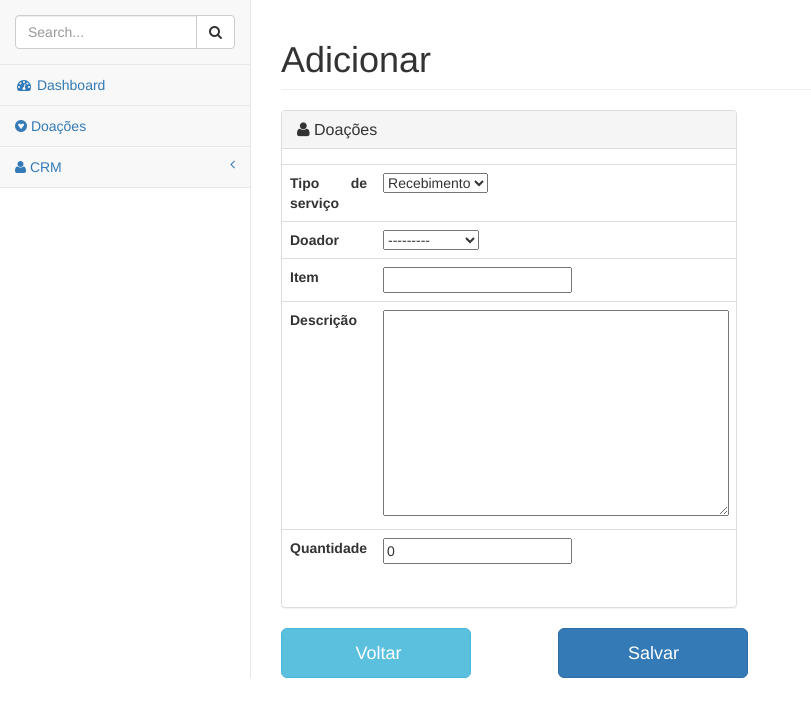
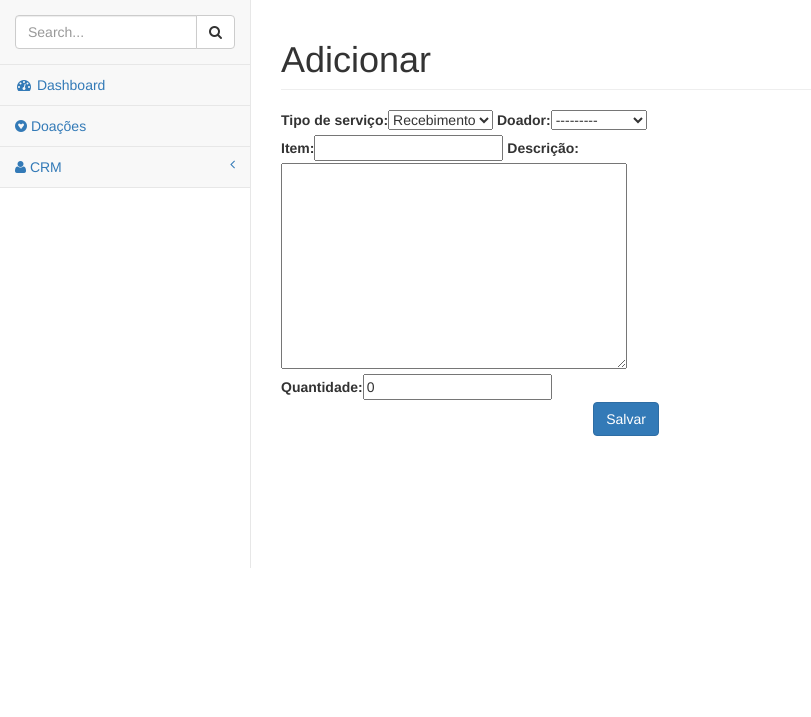
Before and after one commit to Lucasfeelix/ong-joao-de-barro, a Django app: a page that uses donations/templates/donations/donations_form.html in a window 1280 px wide. Shown: the part 51-768 px from the top of the page, without its empty margins (0-811 px from the left). Run offline with Django 3.2, Linux system fonts and the light colour scheme; data comes from the database, SQL or seed files in the repository; both versions use the stored data as it was before the commit; parts of the project's set-up code (start-up, migrations or seed data) failed here and were passed over; some libraries are stand-ins or nearby versions.

Commit message:
Remoção de migrações anteriores e criação de uma nova, alteração em donations_form.html para que fosse utilizado app djangobootstrap-form, já inclusa em settings.

```diff
--- a/donations/templates/donations/donations_form.html
+++ b/donations/templates/donations/donations_form.html
@@ -1,5 +1,6 @@
 {% extends "base.html" %}
 
+{% load bootstrap %}
 {% load widget_tweaks %}
 
 {% block title %} Adicionar | {{ block.super}} {% endblock title %}
@@ -7,72 +8,13 @@
 {% block spacename %} Adicionar {% endblock spacename %}
 
 {% block container %}
-
-<div class="col-md-10 container-fluid">
-  <form action="." method="POST">
-  {% csrf_token %}
-  <div class="row">
-    <div class="col-md-7">
-      <div class="panel-group">
-        <div class="panel panel-default">
-          <div class="panel-heading">
-            <h4 class="panel-title"> <a data-toggle="collapse" href="#collapseOne">
-              <span class="fa fa-user"></span> Doações </a> </h4>
-          </div>
-          <div id="collapseOne" class="panel-collapse collapse in">
-            <div class="panel-body">
-              <div class="row">
-                <table class="table table-user-information">
-                  <tbody>
-                    <tr>
-                      <th class="col-md-3 text-justify"> {{ form.service_type.label }} </th>
-                      <td>{{ form.service_type }}</td>
-                    </tr>
-                    <tr>
-                      <th class="col-md-3 text-justify"> {{ form.donor.label }} </th>
-                      <td>{{ form.donor }}</td>
-                    </tr>
-                    <tr>
-                      <th class="col-md-3 text-justify"> {{ form.item.label }} </th>
-                      <td>{{ form.item }}</td>
-                    </tr>
-                    <tr>
-                      <th class="col-md-3 text-justify"> {{ form.description.label }} </th>
-                      <td>{{ form.description }}</td>
-                    </tr>
-                    <tr>
-                      <th class="col-md-3 text-justify"> {{ form.quantity.label }} </th>
-                      <td>{{ form.quantity }}</td>
-                    </tr>
-                  </tbody>
-                </table>
-              </div>
-            </div>
-          </div>
-        </div>
+  <form class="form-horizontal col-sm-5" action="." method="POST">
+    {% csrf_token %}
+    {{ form|bootstrap_horizontal:'col-lg-4' }}
+	  <div class="form-group">
+      <div class="col-sm-10 col-sm-offset-9">
+        <button type="submit" class="btn btn-primary"> Salvar </button>
       </div>
     </div>
-  </div>
-  <div class="row">
-    <div class="com-md-12">
-      <div class="col-md-4">
-        <!-- button back -->
-        <form class="navbar-form navbar-right" action="." method="get">
-          <a href="{% url 'donations:donation' %}">
-            <button type="button" class="btn btn-info btn-lg" style="width: 190px; height: 50px">
-              <span class="glyphicon glyphicon-back"></span> Voltar
-            </button>
-          </a>
-        </form>
-      </div>
-      <div class="col-md-2">
-          <button type="submit" class="btn btn-primary btn-lg"
-            style="width: 190px; height: 50px"> Salvar
-          </button>
-      </div>
-    </div>
-  </div>
   </form>
-</div>
-
 {% endblock %}
--- a/ong_joao_de_barro/settings.py
+++ b/ong_joao_de_barro/settings.py
@@ -38,6 +38,7 @@ INSTALLED_APPS = [
     'django.contrib.messages',
     'django.contrib.staticfiles',
     'widget_tweaks',
+    'bootstrapform',
     'core',
     'donations',
 ]
```
Also changed, not shown: db.sqlite3, donations/migrations/0002_auto_20170530_2229.py (deleted), donations/migrations/0002_auto_20170610_1402.py (added), donations/migrations/0003_auto_20170607_1353.py (deleted), donations/migrations/0004_auto_20170608_2319.py (deleted).
